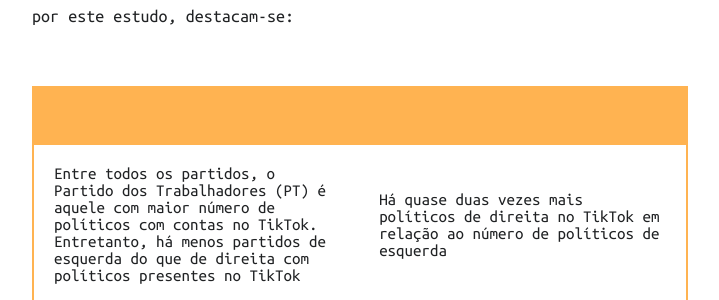
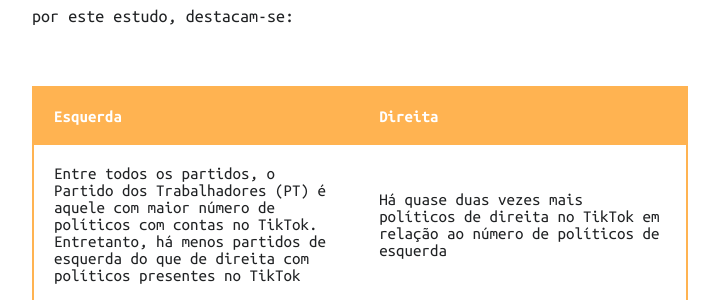
Before and after one commit to coLAB-UFF/ddoslab, a Jekyll site: the page built from _projects/2022-07-01-report-tiktok.md, in a window 1280 px wide and 900 px high, scrolled down 2439 px. Shown: the part 152-452 px from the top of the window, without its empty margins (38-757 px from the left). Built offline with Jekyll 4.4.1, drawn with Linux system fonts in a browser that asks for light colours; nearby versions of some CDN libraries.

Commit message:
Update 2022-07-01-report-tiktok.md

```diff
--- a/_projects/2022-07-01-report-tiktok.md
+++ b/_projects/2022-07-01-report-tiktok.md
@@ -29,7 +29,7 @@
 
 Analisar como direita e esquerda utilizam o TikTok pode elucidar uma série de aspectos relacionados às estratégias de adoção de plataformas digitais por atores políticos. Entre os principais resultados alcançados por este estudo, destacam-se:
 
-|                  |         |
+| Esquerda                 | Direita        |
 |----------------------|---------------|
 | Entre todos os partidos, o Partido dos Trabalhadores (PT) é aquele com maior número de políticos com contas no TikTok. Entretanto, há menos partidos de esquerda do que de direita com políticos presentes no TikTok    | Há quase duas vezes mais políticos de direita no TikTok em relação ao número de políticos de esquerda |
 | Políticos de esquerda tendem a publicar menos no TikTok do que políticos de centro e de direita   | Considerando apenas o Legislativo Federal, os políticos de direita são 57,5%, contra 34,3% de esquerda |
```
